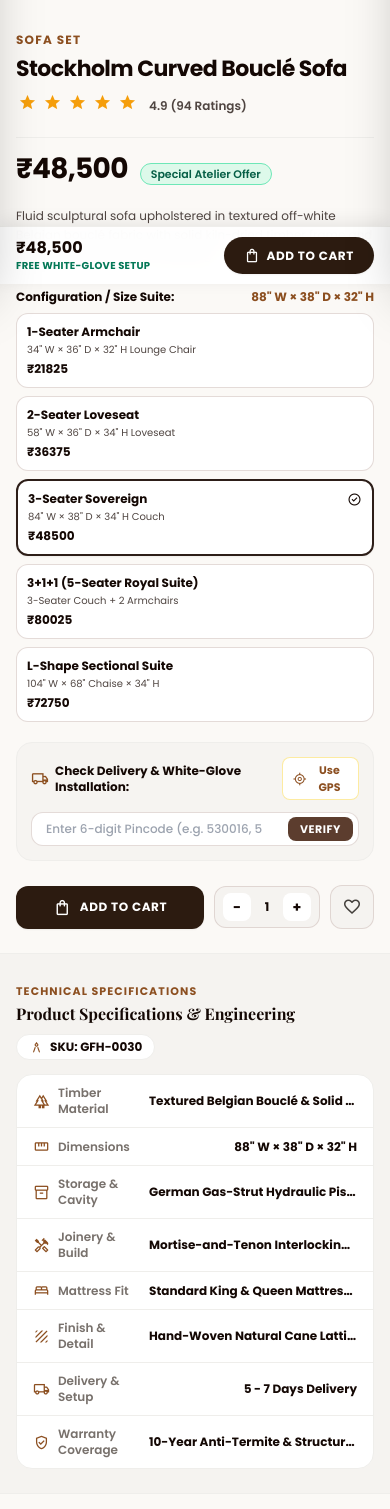
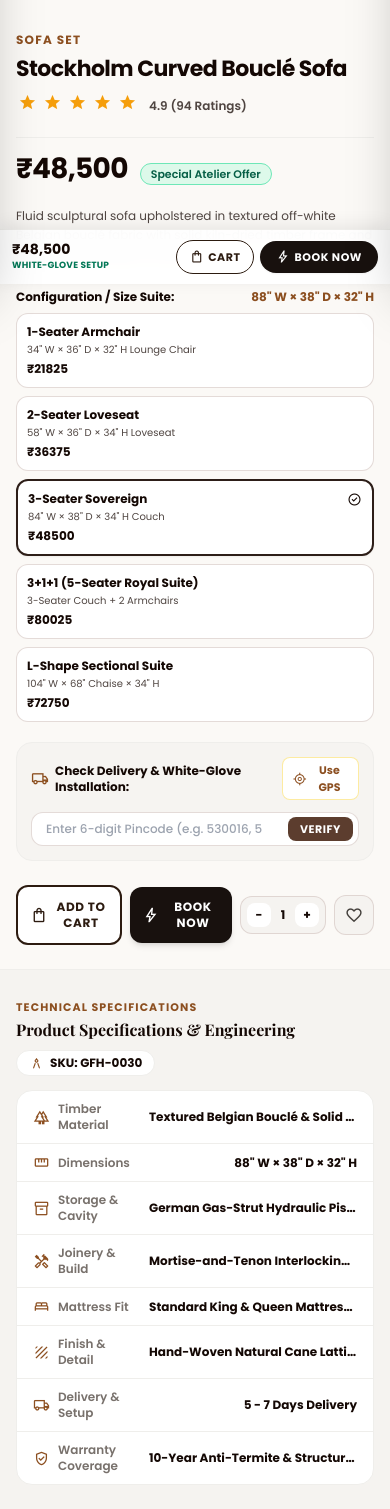
Before and after one commit to ganeshmugada863/Glory-Furniture-Hub, a Django app: page /product/30/ in a window 390 px wide. Shown: the part 560-2069 px from the top of the page. Run offline with Django 5.2, Linux system fonts and the light colour scheme; data comes from the database, SQL or seed files in the repository; data that the repository does not hold is empty; some libraries are stand-ins or nearby versions; some web fonts are replaced.

Commit message:
feat: add Book Now button beside Add to Cart and strictly enforce 3-step checkout flow (Address -> Summary -> Payment)

```diff
--- a/templates/store/product_detail.html
+++ b/templates/store/product_detail.html
@@ -603,34 +603,44 @@
           </div>
 
           <!-- =============================================================== -->
-          <!-- Primary CTA: Add to Cart with Default Quantity Selector         -->
+          <!-- Primary CTAs: Add to Cart & Book Now with Quantity Selector     -->
           <!-- =============================================================== -->
-          <div class="flex items-center gap-2.5 mt-2">
-            <!-- Add to Cart (Main action) -->
+          <div class="flex items-center gap-2 mt-2">
+            <!-- Add to Cart (Secondary/Shopping Bag action) -->
             <button
               type="button"
               onclick="handleAddCurrentProductToCart()"
-              class="flex-1 bg-[#2C1B10] hover:bg-[#8C4F20] text-white py-3 px-5 rounded-xl font-bold text-xs sm:text-sm uppercase tracking-wider flex items-center justify-center gap-2 shadow-sm hover:shadow-md transition-all active:scale-[0.98] cursor-pointer"
+              class="flex-1 bg-white hover:bg-stone-50 text-[#2C1B10] border-2 border-[#2C1B10] py-3 px-3 sm:px-4 rounded-xl font-bold text-xs sm:text-sm uppercase tracking-wider flex items-center justify-center gap-1.5 shadow-2xs hover:shadow-xs transition-all active:scale-[0.98] cursor-pointer"
             >
-              <span class="material-symbols-outlined text-[19px]">shopping_bag</span>
+              <span class="material-symbols-outlined text-[18px]">shopping_bag</span>
               <span>Add to Cart</span>
             </button>
 
-            <!-- Quantity Selector beside Add to Cart -->
-            <div class="flex items-center border border-outline-variant/60 rounded-xl bg-surface-container-low px-2 py-1.5 shrink-0">
-              <button type="button" onclick="changeQuantity(-1)" class="w-7 h-7 rounded-lg bg-white shadow-2xs flex items-center justify-center font-bold text-sm text-primary hover:bg-amber-50 cursor-pointer transition-colors">-</button>
-              <span id="productQuantityDisplay" class="w-8 text-center text-xs font-bold text-primary">1</span>
-              <button type="button" onclick="changeQuantity(1)" class="w-7 h-7 rounded-lg bg-white shadow-2xs flex items-center justify-center font-bold text-sm text-primary hover:bg-amber-50 cursor-pointer transition-colors">+</button>
+            <!-- Book Now (Direct Checkout action to Step 1 Check Address) -->
+            <button
+              type="button"
+              onclick="handleBookNowCurrentProduct()"
+              class="flex-1 bg-[#18110E] hover:bg-[#8C4F20] text-white py-3 px-3 sm:px-4 rounded-xl font-bold text-xs sm:text-sm uppercase tracking-wider flex items-center justify-center gap-1.5 shadow-md hover:shadow-lg transition-all active:scale-[0.98] cursor-pointer"
+            >
+              <span class="material-symbols-outlined text-[18px]">bolt</span>
+              <span>Book Now</span>
+            </button>
+
+            <!-- Quantity Selector beside CTAs -->
+            <div class="flex items-center border border-outline-variant/60 rounded-xl bg-surface-container-low px-1.5 py-1.5 shrink-0">
+              <button type="button" onclick="changeQuantity(-1)" class="w-6 h-6 rounded-lg bg-white shadow-2xs flex items-center justify-center font-bold text-xs text-primary hover:bg-amber-50 cursor-pointer transition-colors">-</button>
+              <span id="productQuantityDisplay" class="w-6 text-center text-xs font-bold text-primary">1</span>
+              <button type="button" onclick="changeQuantity(1)" class="w-6 h-6 rounded-lg bg-white shadow-2xs flex items-center justify-center font-bold text-xs text-primary hover:bg-amber-50 cursor-pointer transition-colors">+</button>
             </div>
 
             <!-- Wishlist Heart Button beside Quantity -->
             <button
               type="button"
               onclick="toggleProductWishlist(this, {{ product.id }})"
-              class="w-11 h-11 rounded-xl border border-outline-variant/60 bg-surface-container-low hover:bg-red-50 text-stone-700 hover:text-red-600 flex items-center justify-center transition-all cursor-pointer shrink-0 shadow-2xs active:scale-95"
+              class="w-10 h-10 rounded-xl border border-outline-variant/60 bg-surface-container-low hover:bg-red-50 text-stone-700 hover:text-red-600 flex items-center justify-center transition-all cursor-pointer shrink-0 shadow-2xs active:scale-95"
               title="Save to Favorites"
             >
-              <span class="material-symbols-outlined text-[20px]">favorite_border</span>
+              <span class="material-symbols-outlined text-[19px]">favorite_border</span>
             </button>
           </div>
 
@@ -773,19 +783,29 @@
     <!-- =============================================================== -->
     <!-- Sticky Mobile CTA Bar                                           -->
     <!-- =============================================================== -->
-    <div class="lg:hidden fixed bottom-0 left-0 right-0 z-40 bg-surface-container-lowest/95 backdrop-blur-md px-4 py-2.5 shadow-[0_-4px_16px_rgba(0,0,0,0.08)] flex items-center justify-between gap-3 border-t border-surface-container">
-      <div class="flex flex-col">
-        <span id="mobileStickyPrice" class="font-black text-base text-primary leading-tight">{{ product.formatted_price }}</span>
-        <span class="text-[10px] text-emerald-700 font-bold uppercase tracking-wide">Free White-Glove Setup</span>
+    <div class="lg:hidden fixed bottom-0 left-0 right-0 z-40 bg-surface-container-lowest/95 backdrop-blur-md px-3 py-2.5 shadow-[0_-4px_16px_rgba(0,0,0,0.08)] flex items-center justify-between gap-2 border-t border-surface-container">
+      <div class="flex flex-col shrink-0">
+        <span id="mobileStickyPrice" class="font-black text-sm text-primary leading-tight">{{ product.formatted_price }}</span>
+        <span class="text-[9px] text-emerald-700 font-bold uppercase tracking-wide">White-Glove Setup</span>
       </div>
-      <button
-        type="button"
-        onclick="handleAddCurrentProductToCart()"
-        class="bg-[#2C1B10] hover:bg-[#8C4F20] text-white px-5 py-2.5 rounded-full font-bold text-xs uppercase tracking-wider shadow-sm active:scale-95 transition-all flex items-center gap-1.5 cursor-pointer"
-      >
-        <span class="material-symbols-outlined text-[17px]">shopping_bag</span>
-        <span>Add to Cart</span>
-      </button>
+      <div class="flex items-center gap-1.5 flex-1 justify-end">
+        <button
+          type="button"
+          onclick="handleAddCurrentProductToCart()"
+          class="bg-white text-[#2C1B10] border border-[#2C1B10] px-3 py-2 rounded-full font-bold text-[11px] uppercase tracking-wider shadow-2xs active:scale-95 transition-all flex items-center gap-1 cursor-pointer"
+        >
+          <span class="material-symbols-outlined text-[15px]">shopping_bag</span>
+          <span>Cart</span>
+        </button>
+        <button
+          type="button"
+          onclick="handleBookNowCurrentProduct()"
+          class="bg-[#18110E] hover:bg-[#8C4F20] text-white px-4 py-2 rounded-full font-bold text-[11px] uppercase tracking-wider shadow-sm active:scale-95 transition-all flex items-center gap-1 cursor-pointer"
+        >
+          <span class="material-symbols-outlined text-[15px]">bolt</span>
+          <span>Book Now</span>
+        </button>
+      </div>
     </div>
 
     <!-- =============================================================== -->
@@ -1431,6 +1451,14 @@
       });
     }
 
+    function handleBookNowCurrentProduct() {
+      const size = encodeURIComponent(currentSizeName || 'Standard');
+      const wood = encodeURIComponent(currentStorageName || 'Natural Burma Teak');
+      const qty = currentQuantity || 1;
+      const unitPrice = Math.max(1000, basePrice + (sizePriceAdjustment || 0) + (storagePriceAdjustment || 0));
+      window.location.href = "{% url 'checkout_address' %}?product={{ product.id }}&size=" + size + "&wood=" + wood + "&qty=" + qty + "&price=" + unitPrice;
+    }
+
     function toggleProductWishlist(btn, productId) {
       fetch('/api/wishlist/toggle/', {
         method: 'POST',
--- a/templates/store/search.html
+++ b/templates/store/search.html
@@ -61,7 +61,7 @@
         <div class="flex items-center justify-between pt-1">
           <span class="text-sm font-black text-gray-950">{{ product.formatted_price }}</span>
           <div class="flex items-center gap-1.5">
-            <a href="{% url 'booking_summary' %}?product={{ product.id }}" class="px-3 py-1.5 rounded-full bg-[#1E140F] hover:bg-black text-white text-xs font-black transition-colors shadow-xs" style="background-color: #1E140F !important; color: #FFFFFF !important;">
+            <a href="{% url 'checkout_address' %}?product={{ product.id }}" class="px-3 py-1.5 rounded-full bg-[#1E140F] hover:bg-black text-white text-xs font-black transition-colors shadow-xs" style="background-color: #1E140F !important; color: #FFFFFF !important;">
               Book Now
             </a>
             <button onclick="addToCart({{ product.id }})" class="px-2.5 py-1.5 rounded-full bg-amber-50 hover:bg-amber-100 text-[#5C3D2E] border border-amber-300 text-xs font-bold transition-colors cursor-pointer">
```
Also changed, not shown: apps/bookings/views.py (+10 -2 lines), templates/store/catalog.html (+13 -5 lines).
